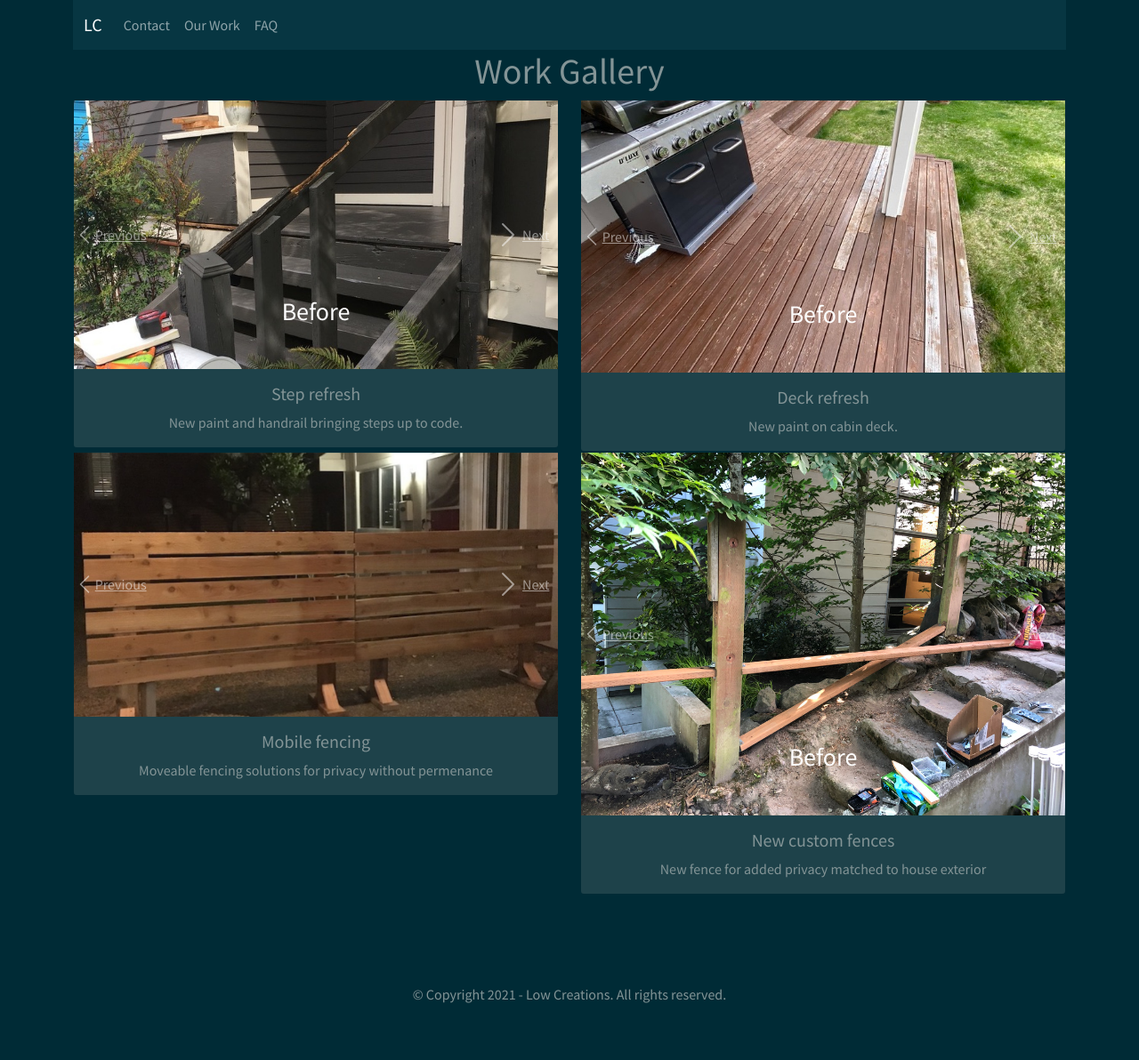
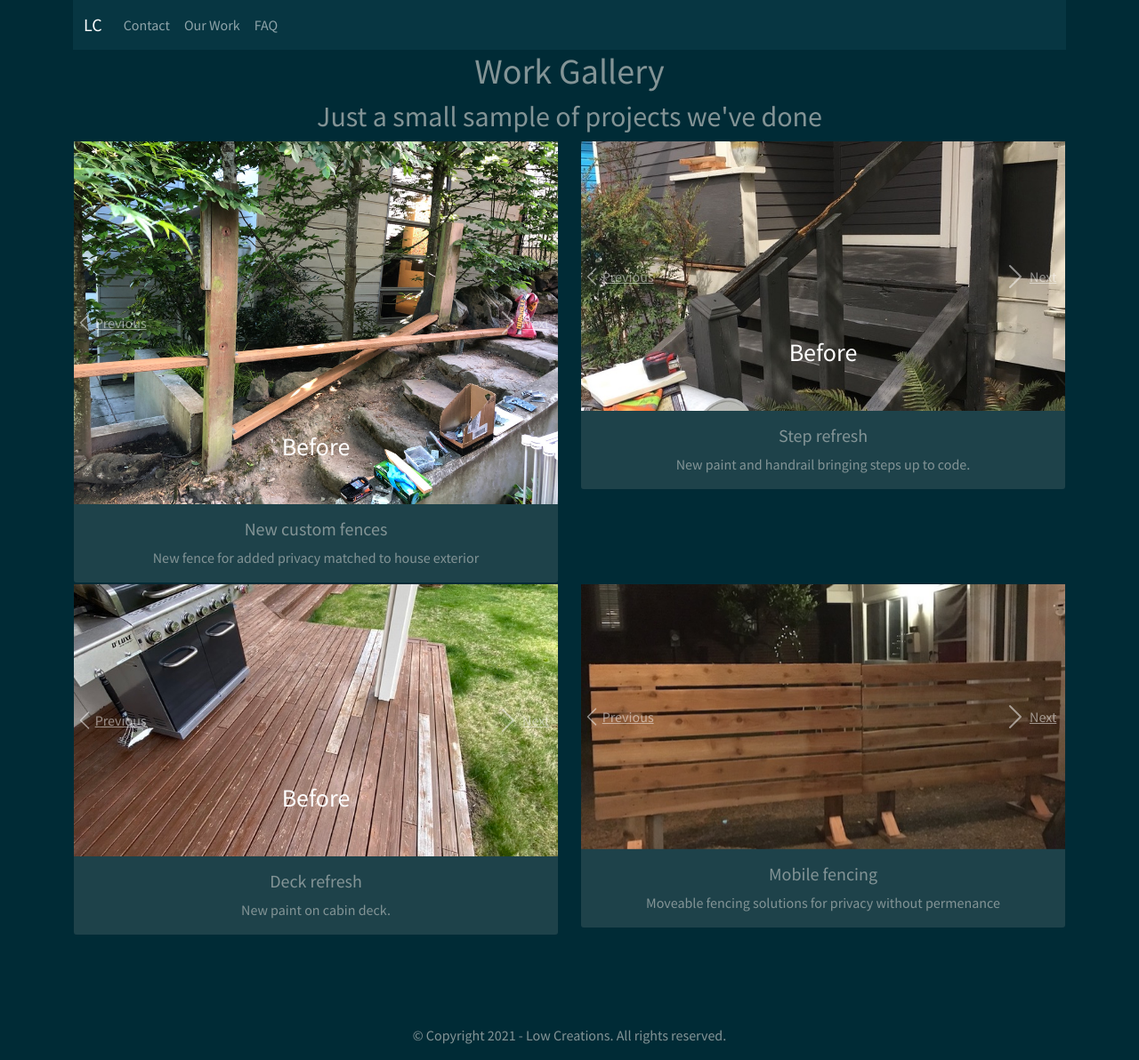
Before and after one commit to PeteLow-13/LowCreations, a React (Create React App) app: page /work in a window 1280 px wide. Shown: the whole page at 89% size. Before the commit the page ends 1146 px from the top, so only its background shows below. Built offline with nearby package versions, Linux system fonts and the light colour scheme.

Commit message:
Moved casousels

```diff
--- a/src/Screens/WorkGalleryScreen.js
+++ b/src/Screens/WorkGalleryScreen.js
@@ -5,27 +5,26 @@ import ClearCedarFenceCarousel from '../Components/ClearCedarFenceCarousel';
 import ColeCarousel from '../Components/ColeCarousel';
 import MobileFencing from '../Components/MobileFencing';
 
-
-
 const WorkGalleryScreen = () => {
   return (
     <>
       <h1>Work Gallery</h1>
+      <h2>Just a small sample of projects we've done</h2>
       <Row>
+        <Col sm={12} md={12} lg={6} xl={6}>
+          <ClearCedarFenceCarousel />
+        </Col>
         <Col sm={12} md={12} lg={6} xl={6}>
           <ColeCarousel />
         </Col>
+      </Row>
+      <Row>
         <Col sm={12} md={12} lg={6} xl={6}>
           <CabinDeckCarousel />
         </Col>
-      </Row>
-      <Row>
-      <Col sm={12} md={12} lg={6} xl={6}>
-        <MobileFencing />
-      </Col>
-      <Col sm={12} md={12} lg={6} xl={6}>
-        <ClearCedarFenceCarousel />
-      </Col>
+        <Col sm={12} md={12} lg={6} xl={6}>
+          <MobileFencing />
+        </Col>
       </Row>
     </>
   );
```
